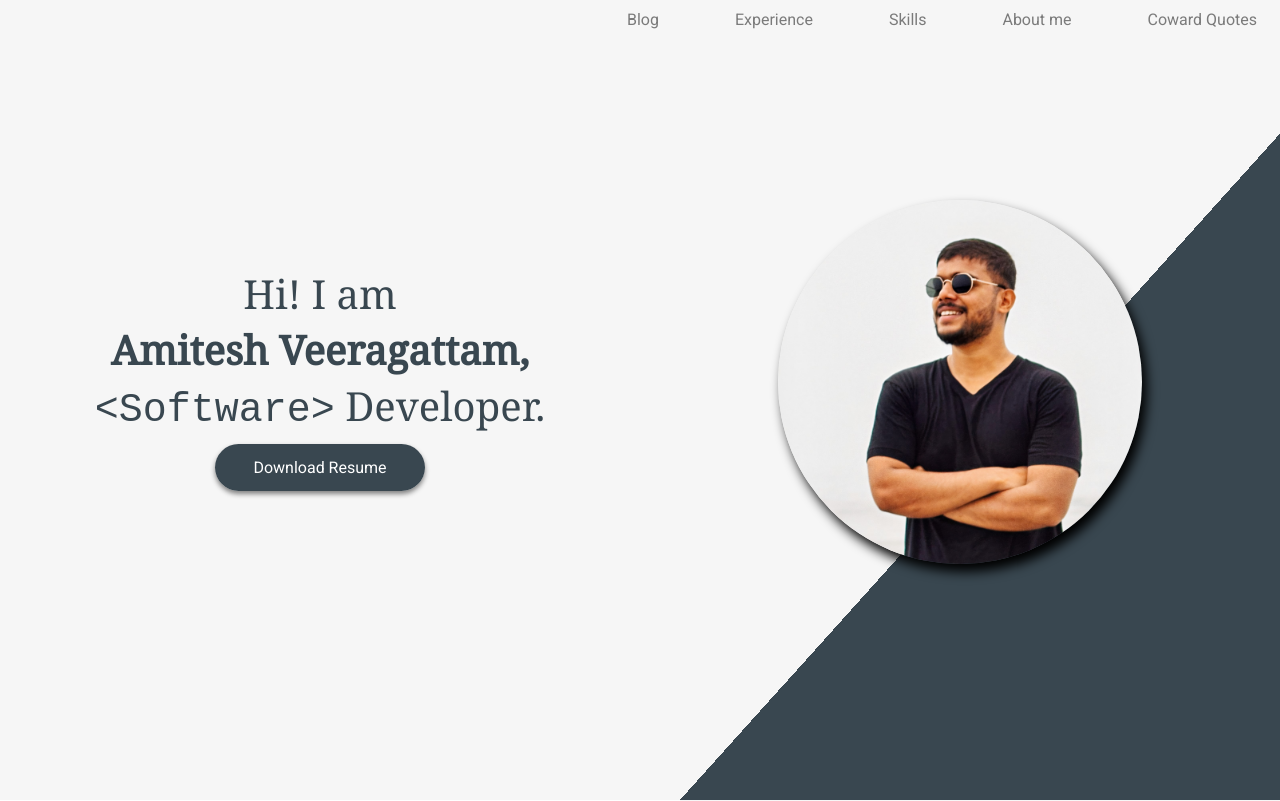
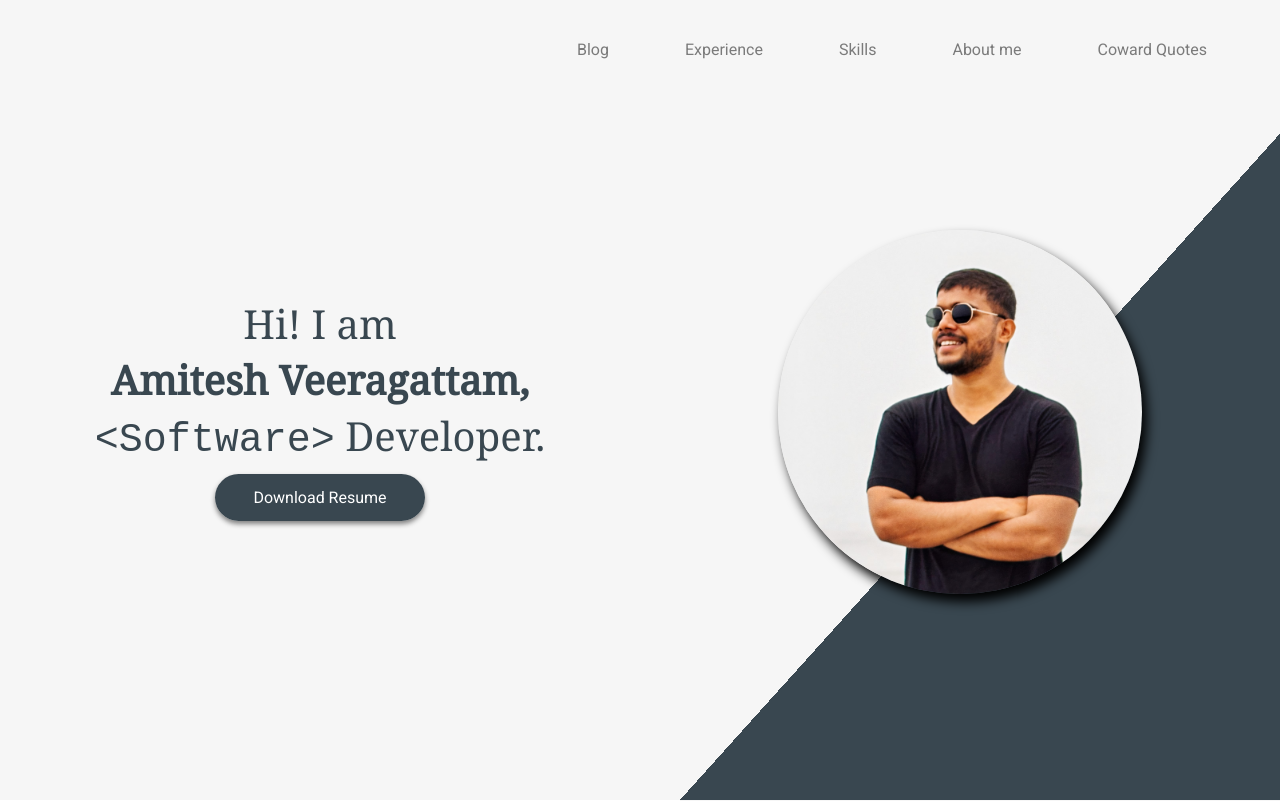
Before and after one commit to AmiteshDN/Portfolio, a Django app: page /myportfolio/ in a window 1280 px wide. Shown: the top 801 px of the page. Run offline with Django 3.2, Linux system fonts and the light colour scheme; some libraries are stand-ins or nearby versions; some web fonts are replaced.

Commit message:
add navbar class

```diff
--- a/myportfolio/static/myportfolio/css/styles.css
+++ b/myportfolio/static/myportfolio/css/styles.css
@@ -8,7 +8,7 @@ header {
   height: 100vh;
 }
 
-header .navbar {
+header .navbar-light {
   padding: 30px 50px 0 0;
 }
 
--- a/myportfolio/static/myportfolio/css/styles.scss
+++ b/myportfolio/static/myportfolio/css/styles.scss
@@ -7,7 +7,7 @@ header {
     height: 100vh;
 
 
-    .navbar {
+    .navbar-light {
         padding: 30px 50px 0 0;
 
     }
--- a/myportfolio/templates/myportfolio/html/index.html
+++ b/myportfolio/templates/myportfolio/html/index.html
@@ -22,7 +22,7 @@
 <body>
     <header class="container-fluid">
         <!-- Nav Bar -->
-        <nav class="navbar-light navbar-expand-lg">
+        <nav class="navbar navbar-light navbar-expand-lg">
             <button class="navbar-toggler" type="button" data-toggle="collapse" data-target="#navbarTogglerDemo01"
                 aria-controls="navbarTogglerDemo01" aria-expanded="false" aria-label="Toggle navigation">
                 <span class="navbar-toggler-icon"></span>
```
Also changed, not shown: 1 other file.
